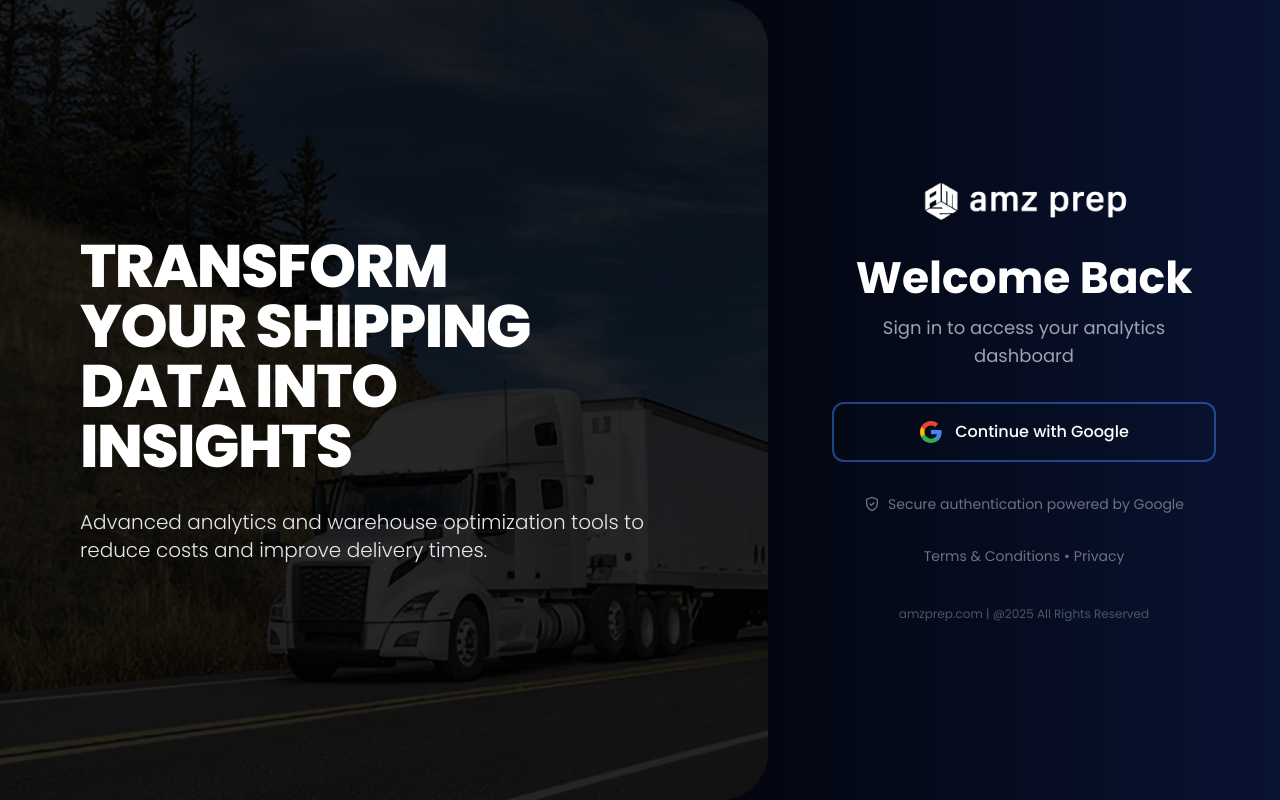
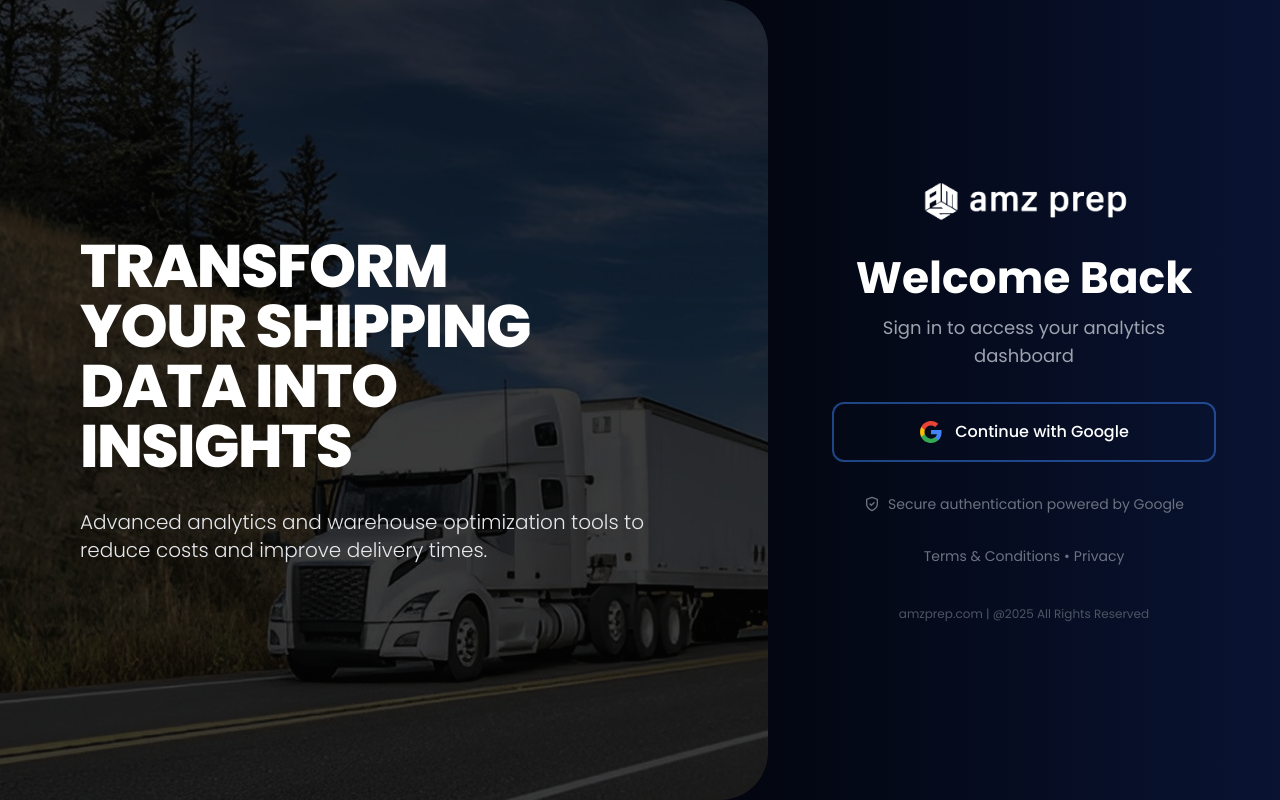
Before and after one commit to harishn998/amzprep-shipping-analytics, a React (Vite) app in the folder frontend/: page /login in a window 1280 px wide. Built offline with nearby package versions, Linux system fonts and the light colour scheme; no server answers.

Commit message:
Login.jsx page minor change to bg-black color

```diff
--- a/frontend/src/pages/Login.jsx
+++ b/frontend/src/pages/Login.jsx
@@ -31,7 +31,7 @@
       >
         {/* Light Dark Overlay for Text Visibility */}
         <div
-          className="absolute inset-0 bg-black/40 lg:rounded-r-[3rem]">
+          className="absolute inset-0 bg-black/10 lg:rounded-r-[3rem]">
         </div>
 
         {/* Content */}
```
